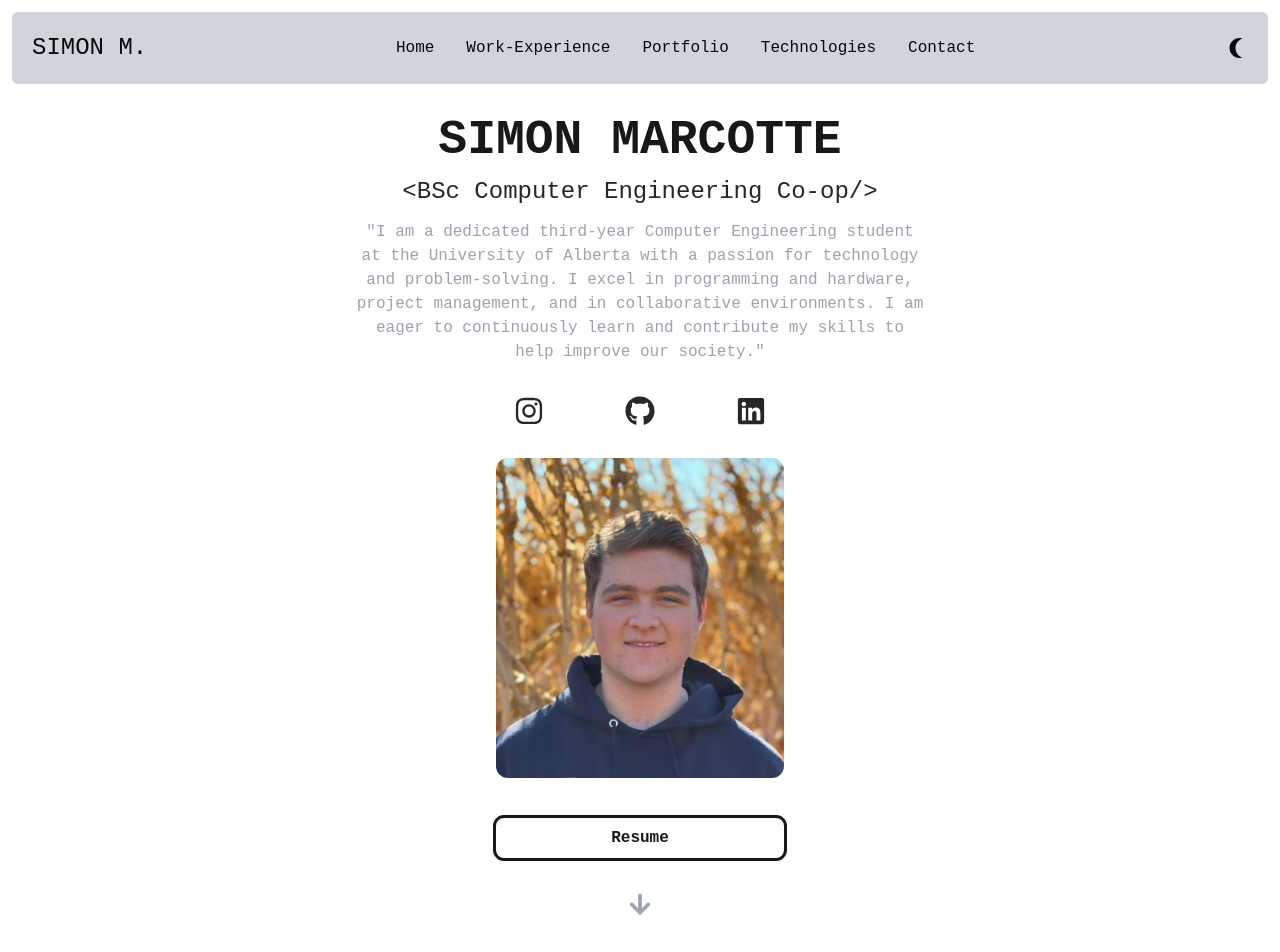
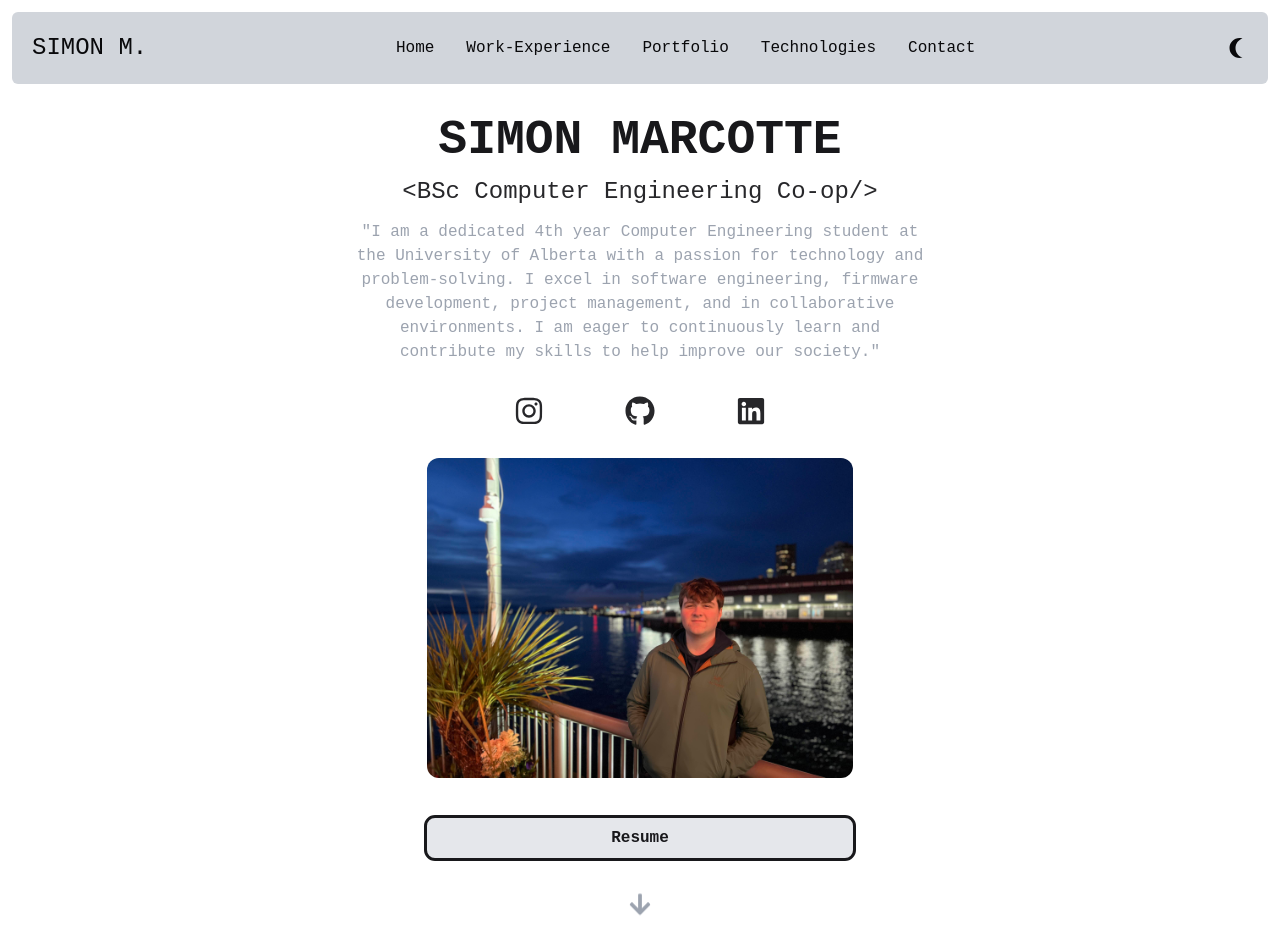
Before and after one commit to simonMarcotte/myPortfolio, a React (Create React App) app: page / in a window 1280 px wide. Shown: the top 952 px of the page. Built offline with nearby package versions, Linux system fonts and the light colour scheme.

Commit message:
edited pic and fixed button

```diff
--- a/src/components/Hero.jsx
+++ b/src/components/Hero.jsx
@@ -1,10 +1,9 @@
-import React from 'react'
-import {FaInstagram, FaGithub, FaLinkedin, FaArrowDown} from "react-icons/fa"
-import avatar from "../assets/simonmpng.jpg"
-import resumepdf from "../assets/Resume2024.pdf"
+import React from 'react';
+import { FaInstagram, FaGithub, FaLinkedin, FaArrowDown } from "react-icons/fa";
+import avatar from "../assets/simonm.png";
+import resumepdf from "../assets/Resume2024.pdf";
 
 const Hero = () => {
-
 
     const SOCIAL = [
         {
@@ -17,7 +16,7 @@ const Hero = () => {
             id: 2,
             link: "https://github.com/simonMarcotte",
             icon: <FaGithub />,
-            style:"hover:text-gray-700"
+            style: "hover:text-gray-700"
         },
         {
             id: 3,
@@ -25,26 +24,24 @@ const Hero = () => {
             icon: <FaLinkedin />,
             style: "hover:text-blue-500"
         }
-    ]
+    ];
 
     window.addEventListener("scroll", function () {
         const downArrow = document.querySelector(".down-arrow");
 
-        if(this.scrollY >= 170) downArrow.classList.add("hide-down-arrow");
+        if (this.scrollY >= 170) downArrow.classList.add("hide-down-arrow");
         else downArrow.classList.remove("hide-down-arrow");
     });
 
-
     return (
-
         <section className="min-h-screen flex flex-col justify-start items-center p-5 text-center">
             <h2 className="text-5xl dark:text-white text-zinc-900 uppercase font-bold duration-500">Simon Marcotte</h2>
             <h3 className="py-3 text-2xl">{"<"}BSc Computer Engineering Co-op{"/>"} </h3>
-        <p className="max-w-xl font-light text-gray-400"> "I am a dedicated third-year Computer Engineering student at the University of Alberta with a passion for technology and problem-solving. I excel in programming and hardware, project management, and in collaborative environments. I am eager to continuously learn and contribute my skills to help improve our society."</p>
+            <p className="max-w-xl font-light text-gray-400"> "I am a dedicated 4th year Computer Engineering student at the University of Alberta with a passion for technology and problem-solving. I excel in software engineering, firmware development, project management, and in collaborative environments. I am eager to continuously learn and contribute my skills to help improve our society."</p>
 
-        {/*SOCIAL ICONS*/}
+            {/* SOCIAL ICONS */}
             <div className="flex justify-evenly py-8 lg:py-10np text-3xl w-full md:w-1/3 z-20">
-            {SOCIAL.map(({id, link, icon, style}) => (
+                {SOCIAL.map(({ id, link, icon, style }) => (
                     <a
                         href={link}
                         key={id}
@@ -54,30 +51,27 @@ const Hero = () => {
                     >
                         {icon}
                     </a>
-
                 ))}
             </div>
 
-        {/*AVATAR AND RESUME*/}
-        <div>
-
-            <img src={avatar} alt="avatar" className="w-60 h-60 md:w-72 md:h-80 object-cover object-top rounded-xl"></img>
+            {/* AVATAR AND RESUME */}
+            <div className="relative">
+                <img src={avatar} alt="avatar" className="md:w-auto md:h-80 object-top rounded-xl"></img>
                 <a href={resumepdf}
                     target='_blank'
                     rel="noopener noreferrer"
-                className="cursor-pointer flex z-50 items-center justify-center mt-10 dark:bg-zinc-900 bg-white text-zinc-900 dark:text-white outline py-2 rounded-lg font-bold hover:bg-zinc-300 dark:hover:bg-zinc-600 duration-500"
+                    className="cursor-pointer flex z-50 items-center justify-center mt-10 bg-gray-200 dark:bg-zinc-900 text-zinc-900 dark:text-white outline py-2 rounded-lg font-bold hover:bg-zinc-400 dark:hover:bg-zinc-700 duration-500 relative"
+                    style={{ zIndex: 50 }}
                 > Resume
                 </a>
-
             </div>
 
-        {/*ARROW DOWN*/}
+            {/* ARROW DOWN */}
             <div className="mt-10 down-arrow">
-            <FaArrowDown className="text-gray-400 text-2xl animate-bounce"/>
+                <FaArrowDown className="text-gray-400 text-2xl animate-bounce" />
             </div>
-
         </section>
-  )
+    );
 }
 
-export default Hero
+export default Hero;
```
Lines whose indentation alone changed are shown as unchanged.
